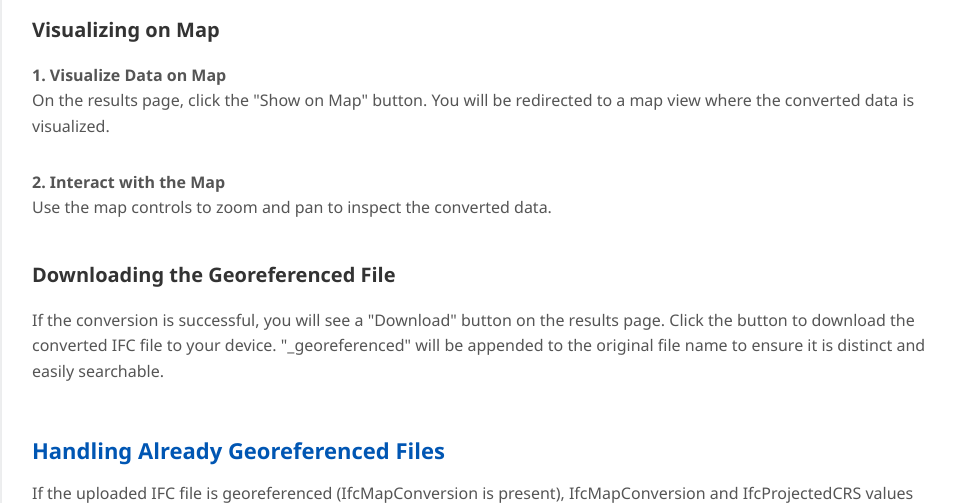
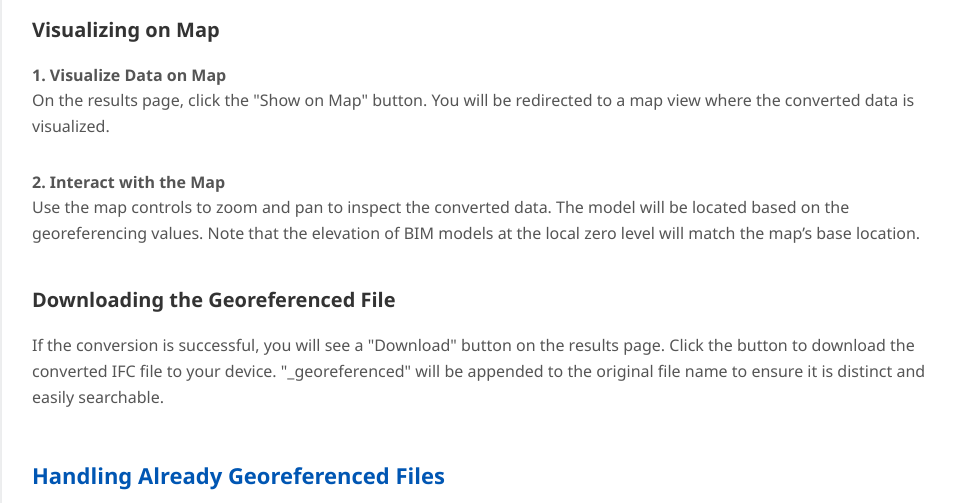
Before and after one commit to tudelft3d/ifcgref, a Flask app: page /templates/guid.html in a window 1280 px wide. Shown: the part 4555-5058 px from the top of the page, without its empty margins (158-1113 px from the left). Run offline with Flask 3, Linux system fonts and the light colour scheme.

Commit message:
update text

```diff
--- a/templates/guid.html
+++ b/templates/guid.html
@@ -4,6 +4,7 @@
     <meta charset="UTF-8">
     <meta name="viewport" content="width=device-width, initial-scale=1.0">
     <title>IfcGref User Guide</title>
+    <link rel="icon" type="image/x-icon" href="../static/images/flavicon.png">
     <style>
         body {
             font-family: 'Segoe UI', Tahoma, Geneva, Verdana, sans-serif;
@@ -236,7 +237,7 @@
            On the results page, click the "Show on Map" button. You will be redirected to a map view where the converted data is visualized.</p>
 
         <p><b>2. Interact with the Map</b><br>
-           Use the map controls to zoom and pan to inspect the converted data.</p>
+           Use the map controls to zoom and pan to inspect the converted data. The model will be located based on the georeferencing values. Note that the elevation of BIM models at the local zero level will match the map’s base location.</p>
 
         <h3 id="downloading-the-converted-file">Downloading the Georeferenced File</h3>
         <p>If the conversion is successful, you will see a "Download" button on the results page. Click the button to download the converted IFC file to your device. "_georeferenced" will be appended to the original file name to ensure it is distinct and easily searchable.</p>
```
